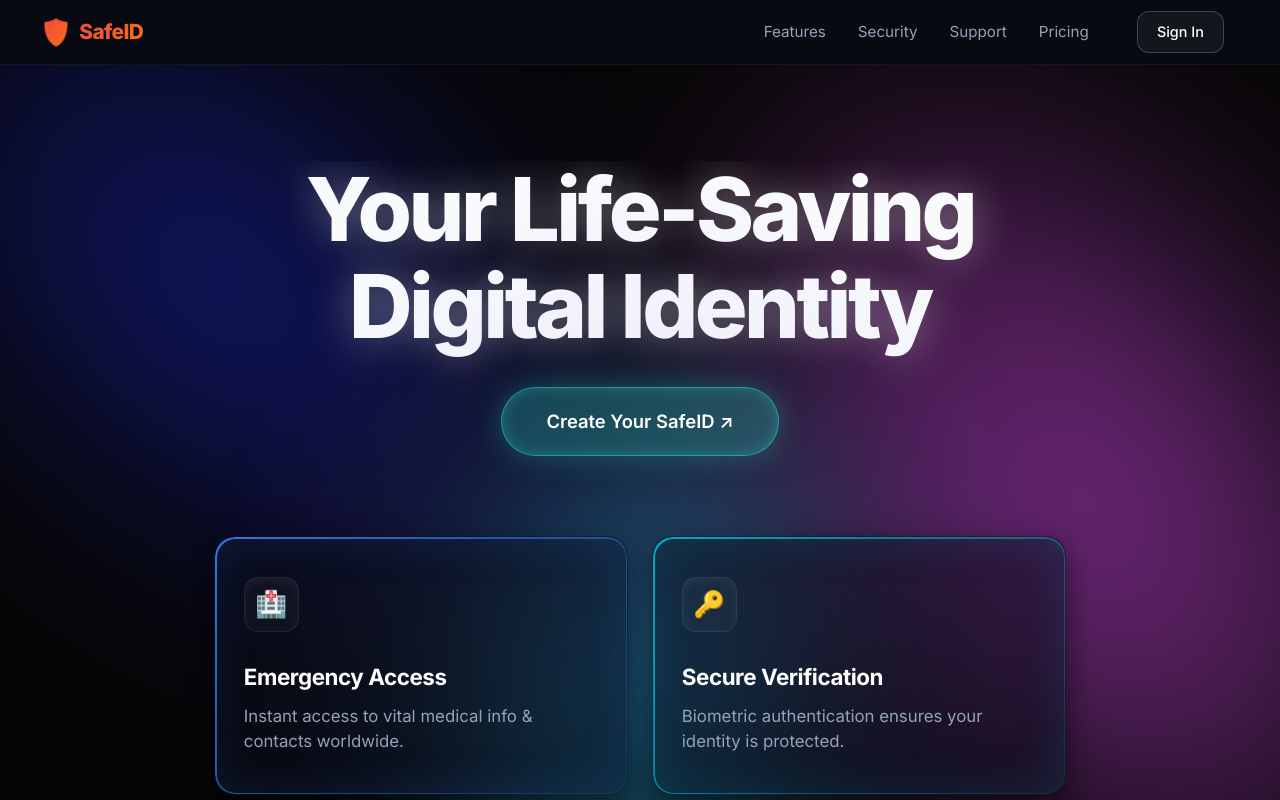
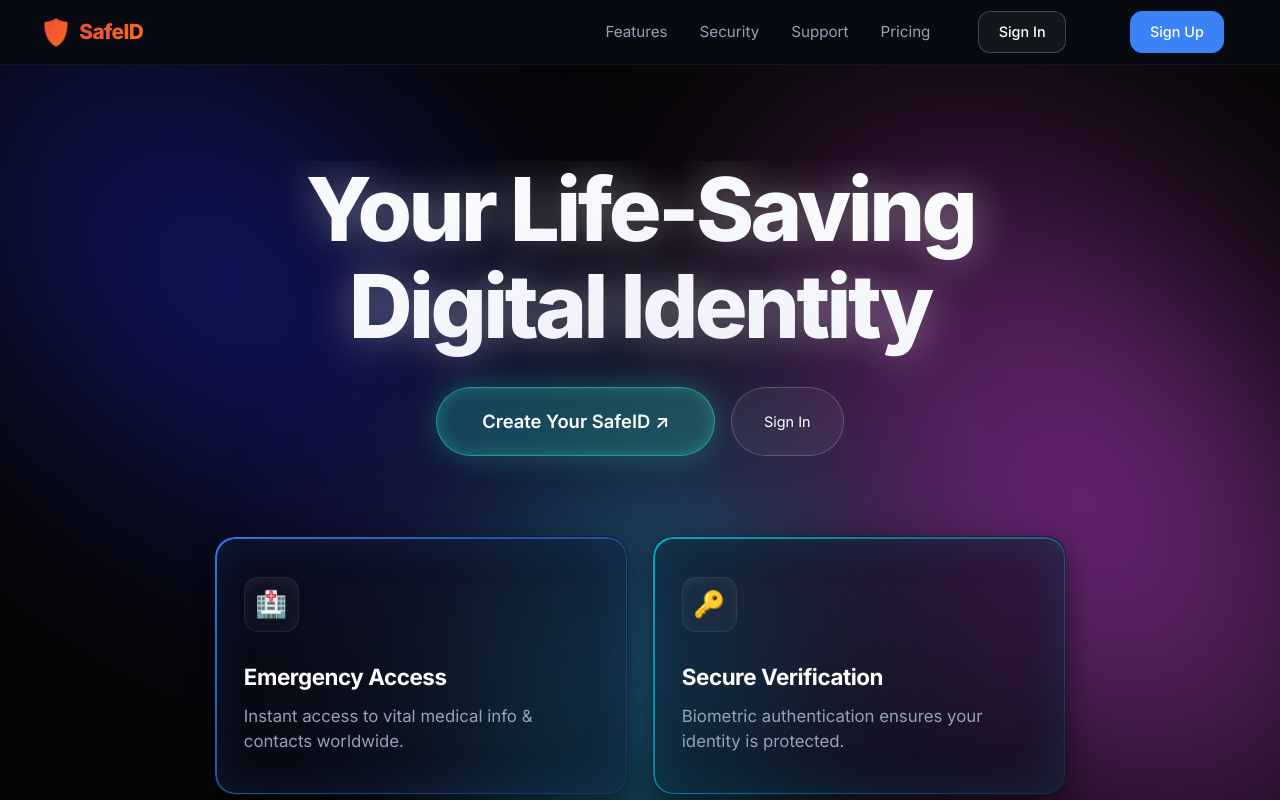
Before and after one commit to nishant8g/safeid-project, a React (Vite) app in the folder frontend/: page / in a window 1280 px wide. Shown: the top 800 px of the page. Built offline with nearby package versions, Linux system fonts and the light colour scheme; no server answers.

Commit message:
feat: add Sign Up / Sign In CTAs to Landing and Navbar for better conversion

```diff
--- a/frontend/src/components/Navbar.jsx
+++ b/frontend/src/components/Navbar.jsx
@@ -96,6 +96,11 @@ export default function Navbar() {
                   Sign In
                 </span>
               </Link>
+              <Link to="/register" onClick={() => setMobileOpen(false)}>
+                <span className="btn-nav-outline" style={{ background: 'var(--accent-blue)', color: 'white', borderColor: 'var(--accent-blue)' }}>
+                  Sign Up
+                </span>
+              </Link>
             </div>
           )}
         </div>
--- a/frontend/src/pages/Landing.jsx
+++ b/frontend/src/pages/Landing.jsx
@@ -31,9 +31,14 @@ export default function Landing() {
               Go to Dashboard ↗
             </Link>
           ) : (
-            <Link to="/register" className="btn-cyan-pill">
-              Create Your SafeID ↗
-            </Link>
+            <div style={{ display: 'flex', gap: '1rem', justifyContent: 'center', flexWrap: 'wrap' }}>
+              <Link to="/register" className="btn-cyan-pill">
+                Create Your SafeID ↗
+              </Link>
+              <Link to="/login" className="btn-nav-outline" style={{ padding: '0.8rem 2rem', borderRadius: '50px', border: '1px solid rgba(255,255,255,0.2)', backdropFilter: 'blur(10px)', color: 'white', display: 'flex', alignItems: 'center', justifyContent: 'center' }}>
+                Sign In
+              </Link>
+            </div>
           )}
         </div>
 
```
